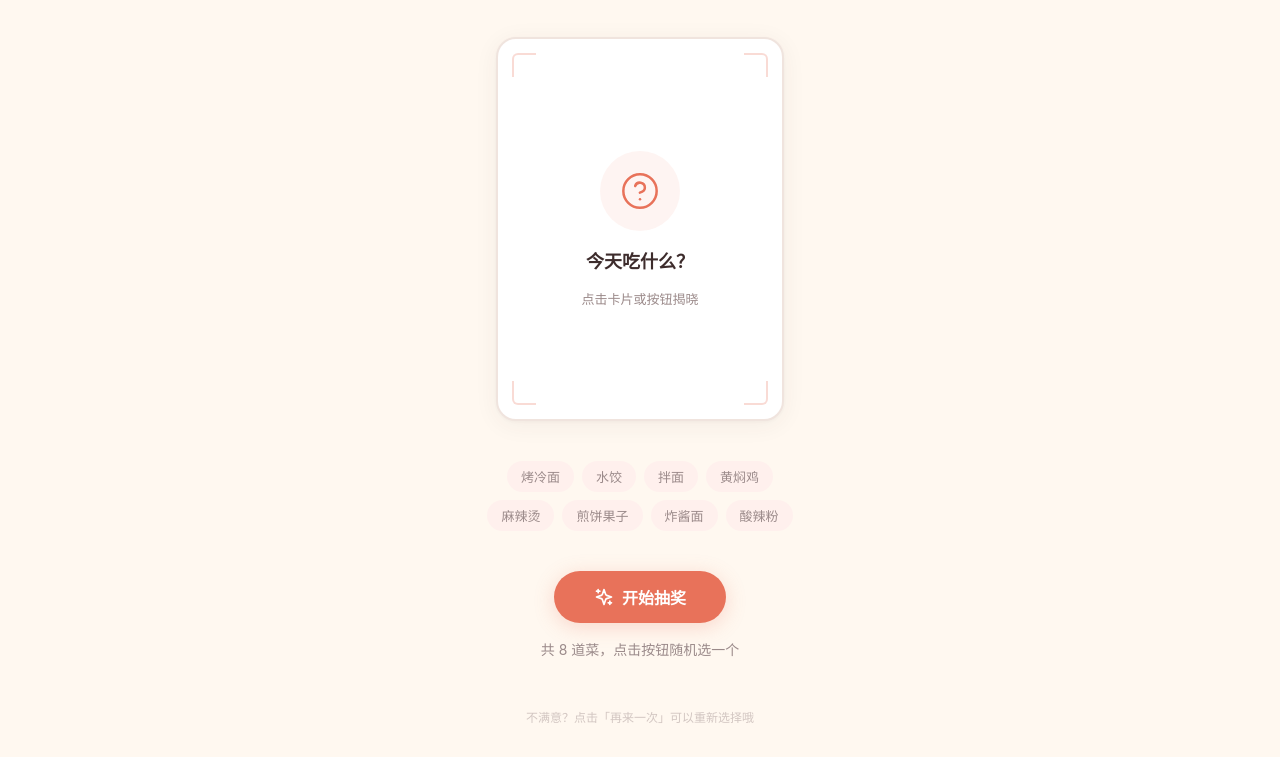
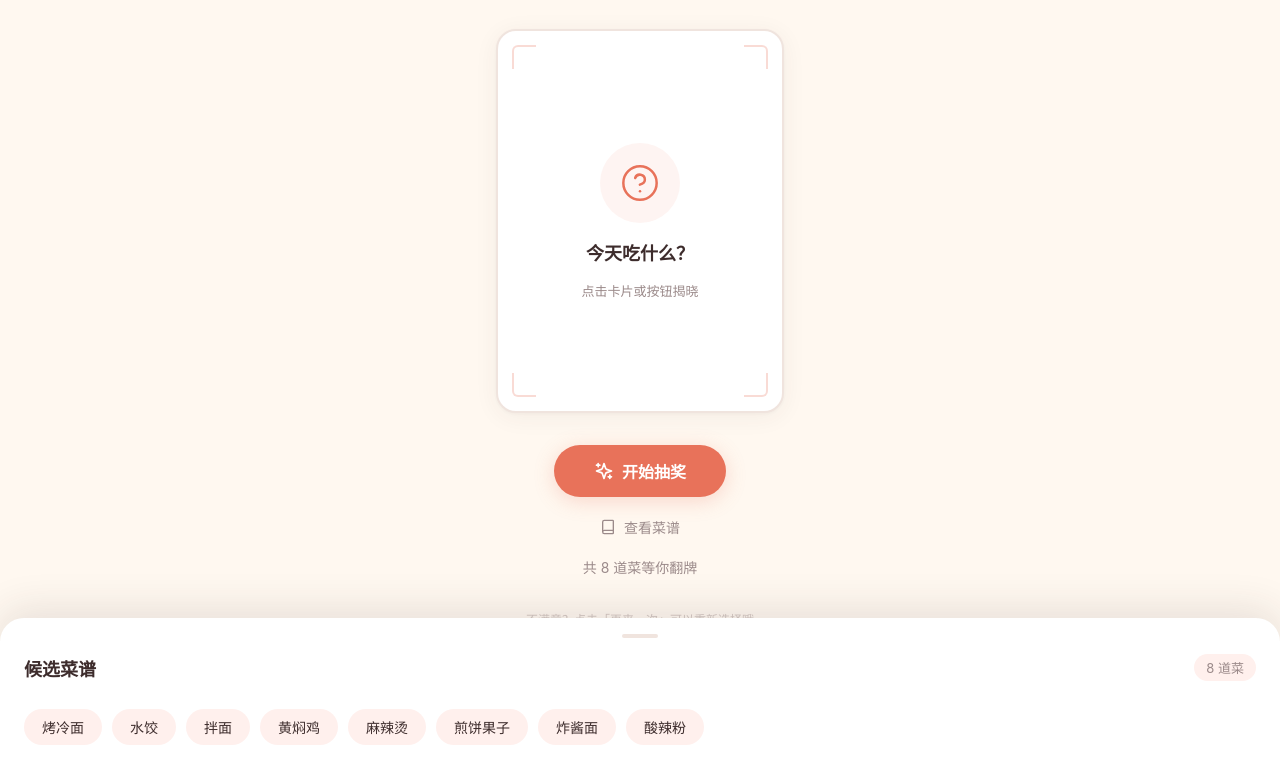
Before and after one commit to GuoPLMLs/GuoPLMLs.github.io, a plain HTML site: page index.html in a window 1280 px wide. Shown: the part 182-939 px from the top of the page. After the commit the page ends 841 px from the top, so only its background shows below. Drawn offline with Linux system fonts and the light colour scheme.

Commit message:
优化菜谱

```diff
--- a/index.html
+++ b/index.html
@@ -49,7 +49,7 @@
             display: flex;
             flex-direction: column;
             align-items: center;
-            gap: 2.5rem;
+            gap: 2rem;
         }
 
         /* ---- Header ---- */
@@ -170,7 +170,6 @@
             will-change: transform;
         }
 
-        /* Front */
         .card-front {
             background: var(--card-bg);
             border: 2px solid var(--border);
@@ -231,7 +230,6 @@
             }
         }
 
-        /* Corner deco */
         .corner {
             position: absolute;
             width: 24px;
@@ -270,7 +268,6 @@
             border-bottom-right-radius: 6px;
         }
 
-        /* Back */
         .card-back {
             background: var(--primary);
             transform: rotateY(180deg);
@@ -343,7 +340,6 @@
             }
         }
 
-        /* Back dots */
         .dot {
             position: absolute;
             width: 8px;
@@ -372,38 +368,12 @@
             right: 16px;
         }
 
-        /* ---- Dish Tags ---- */
-        .dishes {
-            display: flex;
-            flex-wrap: wrap;
-            justify-content: center;
-            gap: 0.5rem;
-            max-width: 340px;
-        }
-
-        .dish-tag {
-            padding: 0.375rem 0.875rem;
-            border-radius: 9999px;
-            font-size: 0.8125rem;
-            font-weight: 500;
-            background: var(--tag-bg);
-            color: var(--text-muted);
-            transition: all 0.35s ease;
-            user-select: none;
-        }
-
-        .dish-tag.active {
-            background: var(--primary);
-            color: #fff;
-            transform: scale(1.08);
-        }
-
         /* ---- Controls ---- */
         .controls {
             display: flex;
             flex-direction: column;
             align-items: center;
-            gap: 1rem;
+            gap: 0.75rem;
         }
 
         .btn {
@@ -470,6 +440,24 @@
             color: var(--primary);
         }
 
+        .btn-ghost {
+            background: transparent;
+            color: var(--text-muted);
+            padding: 0.5rem 1.25rem;
+            font-size: 0.875rem;
+            font-weight: 500;
+            border: none;
+        }
+
+        .btn-ghost:hover {
+            color: var(--primary);
+        }
+
+        .btn-ghost svg {
+            width: 16px;
+            height: 16px;
+        }
+
         .status {
             font-size: 0.875rem;
             color: var(--text-muted);
@@ -482,15 +470,117 @@
             font-weight: 600;
         }
 
-        /* ---- Footer ---- */
         .footer {
-            margin-top: 3rem;
+            margin-top: 2rem;
             font-size: 0.75rem;
             color: rgba(155, 138, 138, 0.45);
             text-align: center;
         }
 
-        /* ---- Confetti Canvas ---- */
+        /* ---- Overlay / Drawer ---- */
+        .overlay {
+            position: fixed;
+            inset: 0;
+            z-index: 900;
+            background: rgba(61, 44, 44, 0.35);
+            backdrop-filter: blur(4px);
+            -webkit-backdrop-filter: blur(4px);
+            opacity: 0;
+            visibility: hidden;
+            transition: opacity 0.3s ease, visibility 0.3s ease;
+        }
+
+        .overlay.open {
+            opacity: 1;
+            visibility: visible;
+        }
+
+        .drawer {
+            position: fixed;
+            bottom: 0;
+            left: 0;
+            right: 0;
+            z-index: 910;
+            background: var(--card-bg);
+            border-top-left-radius: 1.5rem;
+            border-top-right-radius: 1.5rem;
+            box-shadow: 0 -8px 40px rgba(61, 44, 44, 0.12);
+            max-height: 70dvh;
+            overflow-y: auto;
+            transform: translateY(100%);
+            transition: transform 0.35s cubic-bezier(0.4, 0, 0.2, 1);
+            padding: 0 1.5rem 2rem;
+        }
+
+        .drawer.open {
+            transform: translateY(0);
+        }
+
+        .drawer-handle-area {
+            position: sticky;
+            top: 0;
+            background: var(--card-bg);
+            padding: 1rem 0 0.75rem;
+            display: flex;
+            flex-direction: column;
+            align-items: center;
+            z-index: 1;
+        }
+
+        .drawer-handle {
+            width: 36px;
+            height: 4px;
+            border-radius: 9999px;
+            background: var(--border);
+            margin-bottom: 1rem;
+        }
+
+        .drawer-header {
+            width: 100%;
+            display: flex;
+            align-items: center;
+            justify-content: space-between;
+        }
+
+        .drawer-title {
+            font-size: 1.125rem;
+            font-weight: 700;
+        }
+
+        .drawer-count {
+            font-size: 0.8125rem;
+            color: var(--text-muted);
+            background: var(--tag-bg);
+            padding: 0.25rem 0.75rem;
+            border-radius: 9999px;
+        }
+
+        .drawer-dishes {
+            display: flex;
+            flex-wrap: wrap;
+            gap: 0.625rem;
+            padding-top: 1rem;
+        }
+
+        .dish-tag {
+            padding: 0.5rem 1.125rem;
+            border-radius: 9999px;
+            font-size: 0.875rem;
+            font-weight: 500;
+            background: var(--tag-bg);
+            color: var(--text);
+            transition: all 0.35s ease;
+            user-select: none;
+        }
+
+        .dish-tag.active {
+            background: var(--primary);
+            color: #fff;
+            transform: scale(1.05);
+            box-shadow: 0 2px 12px var(--primary-shadow);
+        }
+
+        /* ---- Confetti ---- */
         #confetti-canvas {
             position: fixed;
             top: 0;
@@ -501,7 +591,7 @@
             z-index: 1000;
         }
 
-        /* Hide elements initially for entrance */
+        /* ---- Entrance ---- */
         .fade-in {
             opacity: 0;
             transform: translateY(16px);
@@ -531,7 +621,6 @@
             }
         }
 
-        /* Screen reader only */
         .sr-only {
             position: absolute;
             width: 1px;
@@ -558,7 +647,7 @@
                     <path d="M21 15V2a5 5 0 0 0-5 5v6c0 1.1.9 2 2 2h3Zm0 0v7" />
                 </svg>
             </div>
-            <h1>乖乖，今天吃什么？</h1>
+            <h1>小雨，今天吃什么？</h1>
             <p class="subtitle">选择困难？让缘分帮你决定~</p>
         </header>
 
@@ -600,9 +689,6 @@
             </div>
         </div>
 
-        <!-- Dish Tags -->
-        <div class="dishes fade-in" id="dishes"></div>
-
         <!-- Controls -->
         <div class="controls fade-in">
             <button class="btn btn-primary" id="drawBtn">
@@ -623,11 +709,32 @@
                 </svg>
                 再来一次
             </button>
+            <button class="btn btn-ghost" id="menuBtn">
+                <svg viewBox="0 0 24 24">
+                    <path d="M4 19.5v-15A2.5 2.5 0 0 1 6.5 2H19a1 1 0 0 1 1 1v18a1 1 0 0 1-1 1H6.5a1 1 0 0 1 0-5H20" />
+                </svg>
+                查看菜谱
+            </button>
             <p class="status" id="status"></p>
         </div>
     </div>
 
     <p class="footer">不满意？点击「再来一次」可以重新选择哦</p>
+
+    <!-- Drawer Overlay -->
+    <div class="overlay" id="overlay"></div>
+
+    <!-- Drawer -->
+    <div class="drawer" id="drawer" role="dialog" aria-label="菜谱列表">
+        <div class="drawer-handle-area">
+            <div class="drawer-handle"></div>
+            <div class="drawer-header">
+                <span class="drawer-title">候选菜谱</span>
+                <span class="drawer-count" id="drawerCount"></span>
+            </div>
+        </div>
+        <div class="drawer-dishes" id="drawerDishes"></div>
+    </div>
 
     <canvas id="confetti-canvas"></canvas>
 
@@ -637,72 +744,113 @@
         // =============================================
         //  在这里修改菜单列表！
         // =============================================
-        const dishes = [
+        var dishes = [
             '烤冷面', '水饺', '拌面', '黄焖鸡',
             '麻辣烫', '煎饼果子', '炸酱面', '酸辣粉',
         ];
 
         // ---- DOM ----
-        const card = document.getElementById('card');
-        const cardWrap = document.getElementById('cardWrapper');
-        const resultText = document.getElementById('resultText');
-        const dishesEl = document.getElementById('dishes');
-        const drawBtn = document.getElementById('drawBtn');
-        const resetBtn = document.getElementById('resetBtn');
-        const statusEl = document.getElementById('status');
-        const announceEl = document.getElementById('announce');
-        const canvas = document.getElementById('confetti-canvas');
-        const ctx = canvas.getContext('2d');
+        var card = document.getElementById('card');
+        var cardWrap = document.getElementById('cardWrapper');
+        var resultText = document.getElementById('resultText');
+        var drawBtn = document.getElementById('drawBtn');
+        var resetBtn = document.getElementById('resetBtn');
+        var menuBtn = document.getElementById('menuBtn');
+        var statusEl = document.getElementById('status');
+        var announceEl = document.getElementById('announce');
+        var canvas = document.getElementById('confetti-canvas');
+        var ctx = canvas.getContext('2d');
+        var overlay = document.getElementById('overlay');
+        var drawer = document.getElementById('drawer');
+        var drawerDishes = document.getElementById('drawerDishes');
+        var drawerCount = document.getElementById('drawerCount');
 
-        let hasDrawn = false;
-        let animating = false;
-        let result = '';
+        var hasDrawn = false;
+        var animating = false;
+        var result = '';
 
-        // ---- Init tags ----
-        statusEl.textContent = '共 ' + dishes.length + ' 道菜，点击按钮随机选一个';
+        // ---- Init ----
+        statusEl.textContent = '共 ' + dishes.length + ' 道菜等你翻牌';
+        drawerCount.textContent = dishes.length + ' 道菜';
 
         dishes.forEach(function (name) {
-            const tag = document.createElement('span');
+            var tag = document.createElement('span');
             tag.className = 'dish-tag';
             tag.textContent = name;
             tag.dataset.name = name;
-            dishesEl.appendChild(tag);
+            drawerDishes.appendChild(tag);
         });
+
+        // ---- Drawer ----
+        function openDrawer () {
+            overlay.classList.add('open');
+            drawer.classList.add('open');
+            document.body.style.overflow = 'hidden';
+        }
+
+        function closeDrawer () {
+            overlay.classList.remove('open');
+            drawer.classList.remove('open');
+            document.body.style.overflow = '';
+        }
+
+        menuBtn.addEventListener('click', openDrawer);
+        overlay.addEventListener('click', closeDrawer);
+
+        // Swipe down to close
+        (function () {
+            var startY = 0;
+            var dragging = false;
+
+            drawer.addEventListener('touchstart', function (e) {
+                if (drawer.scrollTop <= 0) {
+                    startY = e.touches[0].clientY;
+                    dragging = true;
+                }
+            }, { passive: true });
+
+            drawer.addEventListener('touchmove', function (e) {
+                if (!dragging) return;
+                var dy = e.touches[0].clientY - startY;
+                if (dy > 60) {
+                    closeDrawer();
+                    dragging = false;
+                }
+            }, { passive: true });
+
+            drawer.addEventListener('touchend', function () {
+                dragging = false;
+            });
+        })();
 
         // ---- Draw ----
         function draw () {
             if (animating || hasDrawn || dishes.length === 0) return;
             animating = true;
 
-            // Pick random
             result = dishes[Math.floor(Math.random() * dishes.length)];
             resultText.textContent = result;
 
-            // Wiggle first
             card.classList.add('wiggle');
 
             card.addEventListener('animationend', function onWiggle () {
                 card.removeEventListener('animationend', onWiggle);
                 card.classList.remove('wiggle');
 
-                // Flip
                 card.classList.add('flipped');
                 hasDrawn = true;
 
-                // Update UI
                 drawBtn.style.display = 'none';
                 resetBtn.style.display = 'inline-flex';
-                statusEl.textContent = '就决定是你了：' + result + '!';
+                statusEl.textContent = '就决定是你了：' + result + ' !';
                 statusEl.classList.add('highlight');
                 announceEl.textContent = '抽中了：' + result;
                 cardWrap.setAttribute('aria-label', '今天吃：' + result);
 
-                // Highlight tag
                 document.querySelectorAll('.dish-tag').forEach(function (t) {
                     if (t.dataset.name === result) t.classList.add('active');
                 });
 
-                // Confetti
                 setTimeout(launchConfetti, 200);
                 setTimeout(function () { animating = false; }, 700);
             }, { once: true });
@@ -719,7 +867,7 @@
 
             drawBtn.style.display = 'inline-flex';
             resetBtn.style.display = 'none';
-            statusEl.textContent = '共 ' + dishes.length + ' 道菜，点击按钮随机选一个';
+            statusEl.textContent = '共 ' + dishes.length + ' 道菜等你翻牌';
             statusEl.classList.remove('highlight');
             cardWrap.setAttribute('aria-label', '点击翻转卡片抽奖');
 
@@ -758,7 +906,6 @@
 
         var particles = [];
         var rafId = null;
-
         var heartColors = ['#E8725A', '#F4A59A', '#FFD4CC', '#FF8C7C', '#E86A6A', '#FFB7A5'];
 
         function drawHeart (cx, cy, size, rotation, color, alpha) {
@@ -770,8 +917,8 @@
             ctx.beginPath();
             var s = size / 2;
             ctx.moveTo(0, s * 0.4);
-            ctx.bezierCurveTo(-s * 1.0, -s * 0.6, -s * 0.5, -s * 1.4, 0, -s * 0.6);
-            ctx.bezierCurveTo(s * 0.5, -s * 1.4, s * 1.0, -s * 0.6, 0, s * 0.4);
+            ctx.bezierCurveTo(-s, -s * 0.6, -s * 0.5, -s * 1.4, 0, -s * 0.6);
+            ctx.bezierCurveTo(s * 0.5, -s * 1.4, s, -s * 0.6, 0, s * 0.4);
             ctx.closePath();
             ctx.fill();
             ctx.restore();
@@ -779,7 +926,6 @@
 
         function launchConfetti () {
             particles = [];
-
             for (var i = 0; i < 50; i++) {
                 var angle = Math.random() * Math.PI * 2;
                 var speed = Math.random() * 6 + 3;
@@ -797,37 +943,27 @@
                     life: 0,
                 });
             }
-
             if (rafId) cancelAnimationFrame(rafId);
             animateConfetti();
         }
 
         function animateConfetti () {
             ctx.clearRect(0, 0, canvas.width, canvas.height);
-
             var alive = false;
-
             for (var i = 0; i < particles.length; i++) {
                 var p = particles[i];
                 if (p.alpha <= 0) continue;
                 alive = true;
-
                 p.life++;
                 p.vy += p.gravity;
                 p.x += p.vx;
                 p.y += p.vy;
                 p.vx *= 0.99;
                 p.rotation += p.rotSpeed;
-
-                if (p.life > 40) {
-                    p.alpha -= 0.025;
-                }
-
+                if (p.life > 40) p.alpha -= 0.025;
                 drawHeart(p.x, p.y, p.size, p.rotation, p.color, Math.max(0, p.alpha));
             }
-
             ctx.globalAlpha = 1;
-
             if (alive) {
                 rafId = requestAnimationFrame(animateConfetti);
             } else {
```
